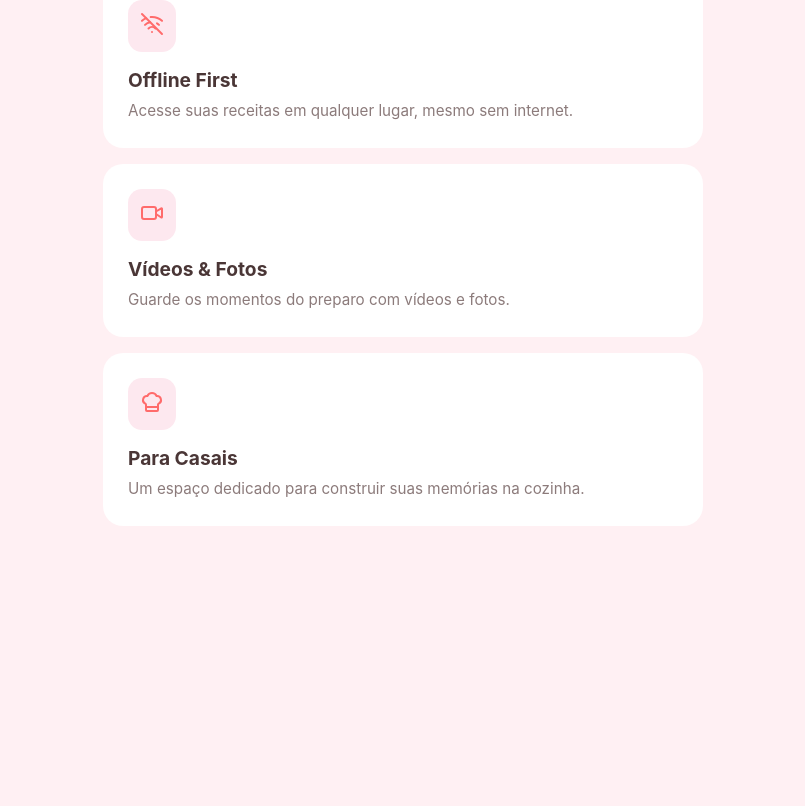
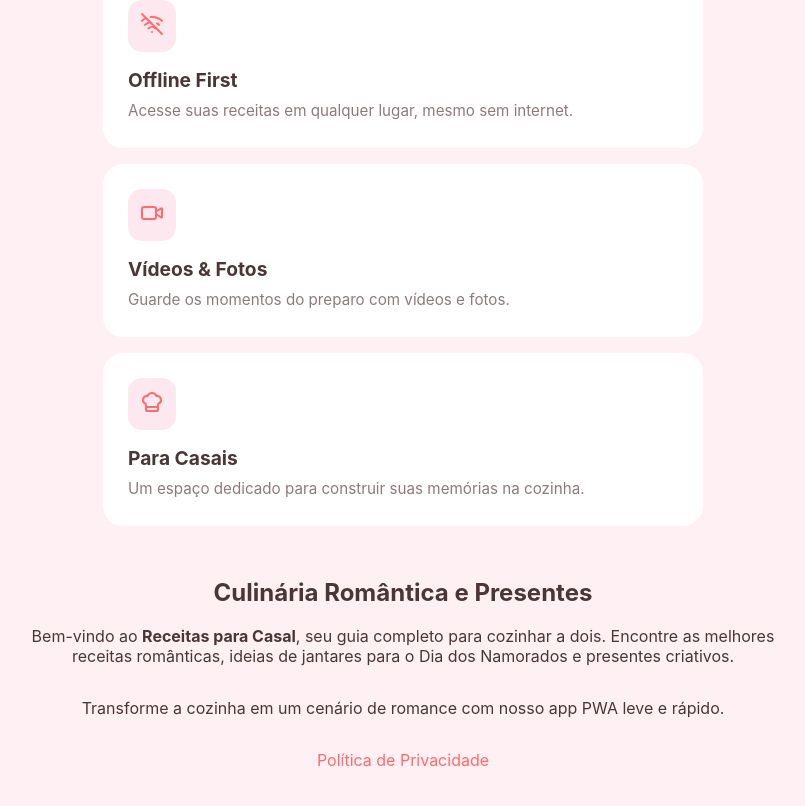
Before and after one commit to elian0108/recipeforloverspwa, a React (Vite) app: page / in a window 1280 px wide. Shown: the part 456-1262 px from the top of the page, without its empty margins (237-1042 px from the left). Before the commit the page ends 1022 px from the top, so only its background shows below. Built offline with nearby package versions, Linux system fonts and the light colour scheme.

Commit message:
resolvendo problemas dos anuncios

```diff
--- a/index.html
+++ b/index.html
@@ -59,28 +59,12 @@
       }
     }
   </script>
+  <script async src="https://pagead2.googlesyndication.com/pagead/js/adsbygoogle.js?client=ca-pub-2519620943582648"
+     crossorigin="anonymous"></script>
 </head>
 
 <body>
-  <div id="root">
-    <div id="static-content"
-      style="position: absolute; width: 1px; height: 1px; padding: 0; margin: -1px; overflow: hidden; clip: rect(0,0,0,0); white-space: nowrap; border: 0;">
-      <h1>Receitas para Casal - Culinária Romântica e Presentes</h1>
-      <p>Bem-vindo ao <strong>Receitas para Casal</strong>, seu guia completo para cozinhar a dois. Encontre as melhores
-        receitas românticas, ideias de jantares para o Dia dos Namorados e presentes criativos.</p>
-      <h2>Recursos do App:</h2>
-      <ul>
-        <li>Receitas exclusivas para casais</li>
-        <li>Dicas de culinária romântica</li>
-        <li>Sugestões de presentes para namorado e namorada</li>
-        <li>Funciona offline no seu celular</li>
-      </ul>
-      <p>Transforme a cozinha em um cenário de romance com nosso app PWA leve e rápido.</p>
-      <footer>
-        <a href="/privacy">Política de Privacidade</a>
-      </footer>
-    </div>
-  </div>
+  <div id="root"></div>
   <script type="module" src="/src/main.jsx"></script>
 </body>
 
--- a/src/pages/LandingPage.jsx
+++ b/src/pages/LandingPage.jsx
@@ -99,6 +99,20 @@ const LandingPage = () => {
                 </div>
             </div>
 
+            <div className="about-section" style={{ padding: '2rem', textAlign: 'center', maxWidth: '800px', margin: '0 auto' }}>
+                <h2>Culinária Romântica e Presentes</h2>
+                <p>
+                    Bem-vindo ao <strong>Receitas para Casal</strong>, seu guia completo para cozinhar a dois.
+                    Encontre as melhores receitas românticas, ideias de jantares para o Dia dos Namorados e presentes criativos.
+                </p>
+                <div style={{ margin: '2rem 0' }}>
+                    <p>Transforme a cozinha em um cenário de romance com nosso app PWA leve e rápido.</p>
+                </div>
+                 <footer>
+                    <a href="/privacy" style={{ color: 'var(--primary)', textDecoration: 'none' }}>Política de Privacidade</a>
+                </footer>
+            </div>
+
             {isIOS && (
                 <div className="ios-instructions">
                     <p>Para instalar no iPhone:</p>
```
